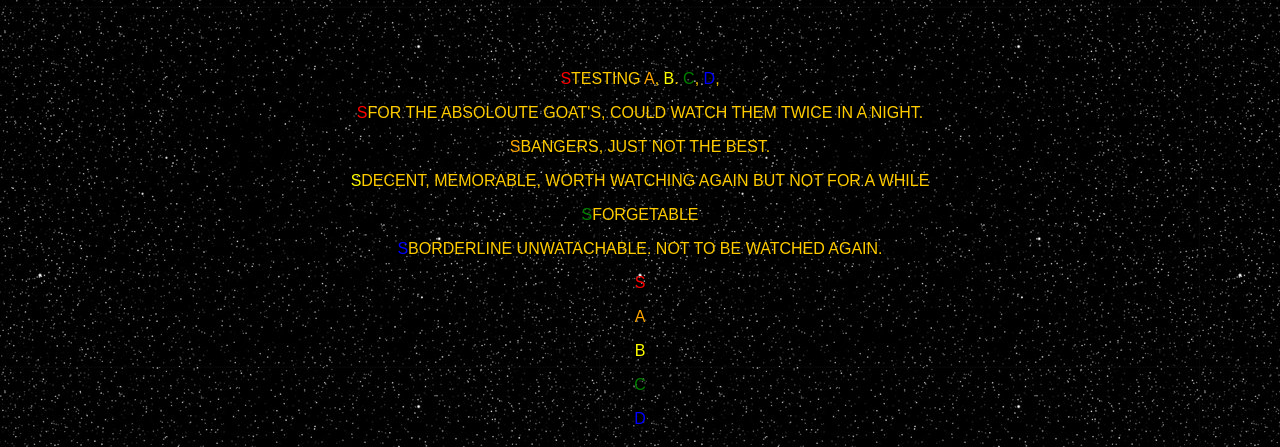
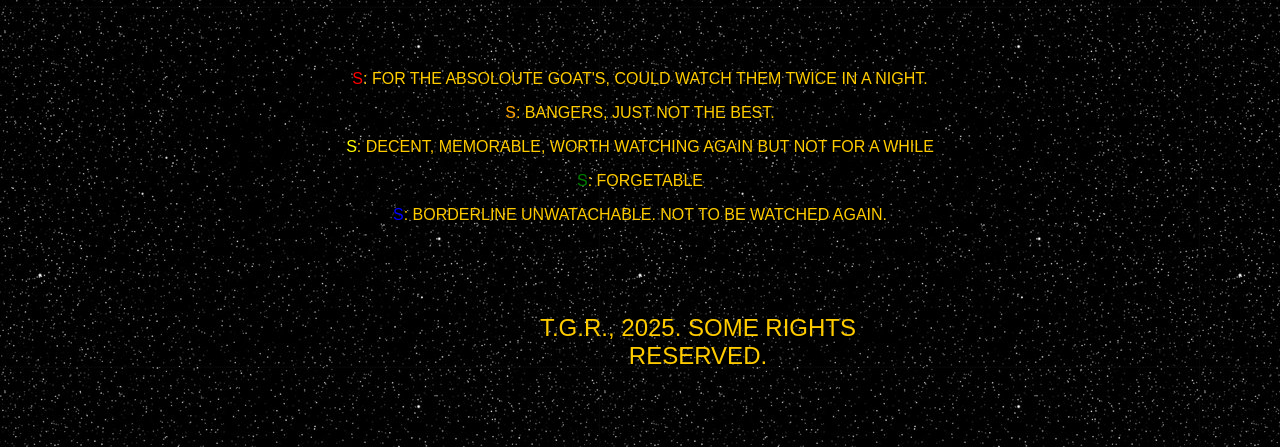
Before and after one commit to tobster999/tobster999.github.io, a plain HTML site: page index.html in a window 1280 px wide. Shown: the part 353-800 px from the top of the page. Drawn offline with Linux system fonts and the light colour scheme; a web font is replaced by a local one.

Commit message:
here we go

```diff
--- a/index.html
+++ b/index.html
@@ -18,25 +18,12 @@
     <a href="ENL.html" class="button">Tier</a>
     <a href="testing.html" class="button">Testing</a>
     <br>
-    <p>
-        <span style="color: red;">S</span>testing
-        <span style="color: orange;">A</span>,
-        <span style="color: yellow;">B</span>.
-        <span style="color: green;">C</span>,
-        <span style="color: blue;">D</span>,
-    </p>
 
-    <p><span style="color: red;">S</span>For the absoloute GOAT's, could watch them twice in a night.</p>
-    <p><span style="color: orange;">S</span>Bangers, just not the best.</p>
-    <p><span style="color: yellow;">S</span>Decent, memorable, worth watching again but not for a while</p>
-    <p><span style="color: green;">S</span>Forgetable</p>
-    <p><span style="color: blue;">S</span>Borderline unwatachable. Not to be watched again.</p>
-
-    <p style="color:red">S</p>
-    <p style="color:orange">A</p>
-    <p style="color:yellow">B</p>
-    <p style="color:green">C</p>
-    <p style="color:blue">D</p>
+    <p><span style="color: red;">S</span>: For the absoloute GOAT's, could watch them twice in a night.</p>
+    <p><span style="color: orange;">S</span>: Bangers, just not the best.</p>
+    <p><span style="color: yellow;">S</span>: Decent, memorable, worth watching again but not for a while</p>
+    <p><span style="color: green;">S</span>: Forgetable</p>
+    <p><span style="color: blue;">S</span>: Borderline unwatachable. Not to be watched again.</p>
 
     <!-- Footer -->
     <div class="footer">
```
